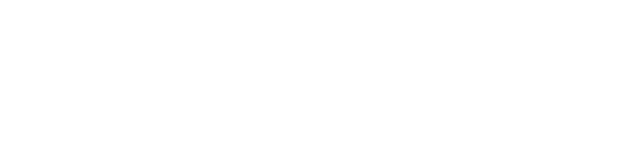
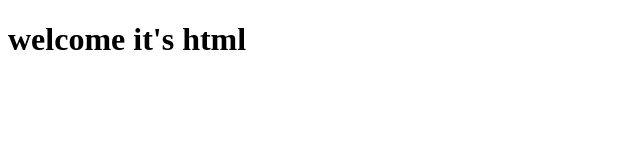
Before and after one commit to Kami-christella/studentProject, a plain HTML site: page index.html in a window 1280 px wide. Shown: the whole page, without its empty margins (0-640 px from the left). Drawn offline with Linux system fonts and the light colour scheme.

Commit message:
the rename

```diff
--- a/student.html
+++ b/index.html
@@ -7,6 +7,6 @@
     <title>Document</title>
 </head>
 <body>
-
+  <h1>welcome it's html</h1>
 </body>
 </html>
```
